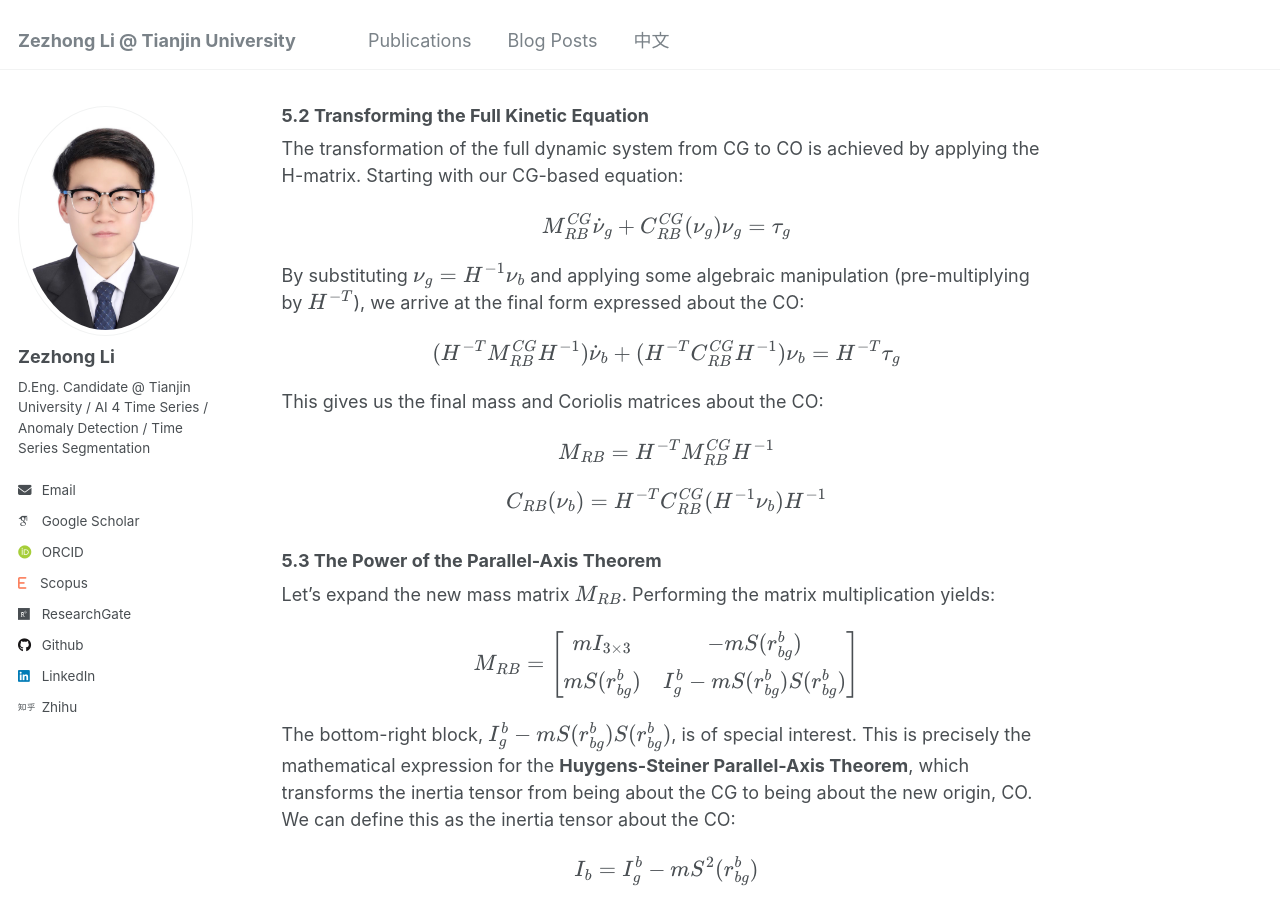
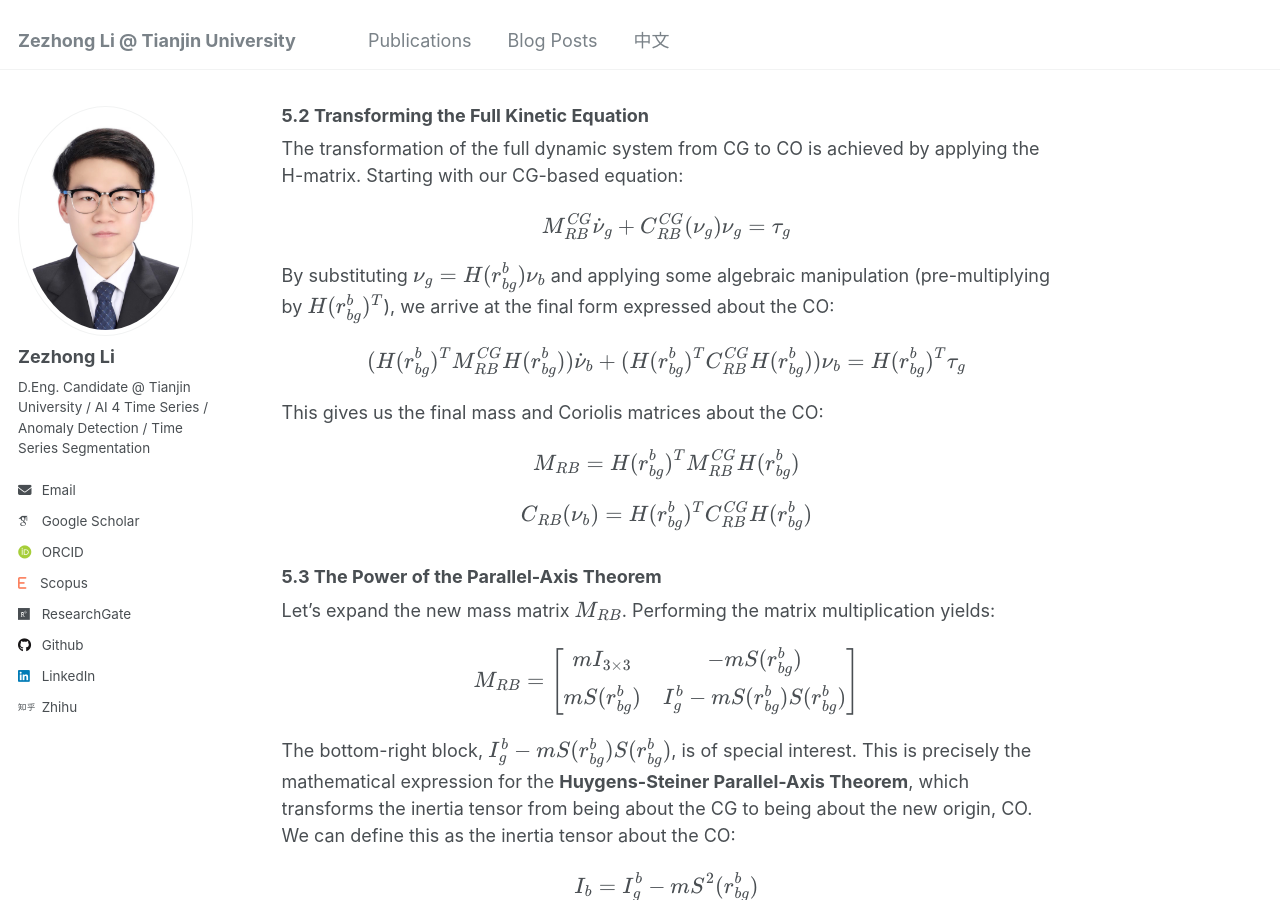
Before and after one commit to lzz19980125/lzz19980125.github.io, a Jekyll site: the page built from _posts/2025-8-2-Kinetics Analysis of Underwater Gliders.md, in a window 1280 px wide and 900 px high, scrolled down 7119 px. Built offline with Jekyll 4.4.1, drawn with Linux system fonts in a browser that asks for light colours; some web fonts are replaced.

Commit message:
Update 2025-8-2-Kinetics Analysis of Underwater Gliders.md

```diff
--- a/_posts/2025-8-2-Kinetics Analysis of Underwater Gliders.md
+++ b/_posts/2025-8-2-Kinetics Analysis of Underwater Gliders.md
@@ -207,15 +207,15 @@ The transformation of the full dynamic system from CG to CO is achieved by apply
 
 $$ M_{RB}^{CG} \dot{\nu}_g + C_{RB}^{CG}(\nu_g) \nu_g = \tau_g $$
 
-By substituting $$\nu_g = H^{-1} \nu_b$$ and applying some algebraic manipulation (pre-multiplying by $$H^{-T}$$), we arrive at the final form expressed about the CO:
+By substituting $$\nu_g = H(r_{bg}^b) \nu_b$$ and applying some algebraic manipulation (pre-multiplying by $$H(r_{bg}^b)^{T}$$), we arrive at the final form expressed about the CO:
 
-$$ (H^{-T} M_{RB}^{CG} H^{-1}) \dot{\nu}_b + (H^{-T} C_{RB}^{CG} H^{-1}) \nu_b = H^{-T} \tau_g $$
+$$ (H(r_{bg}^b)^{T} M_{RB}^{CG} H(r_{bg}^b)) \dot{\nu}_b + (H(r_{bg}^b)^{T} C_{RB}^{CG} H(r_{bg}^b)) \nu_b = H(r_{bg}^b)^{T} \tau_g $$
 
 This gives us the final mass and Coriolis matrices about the CO:
 
-$$ M_{RB} = H^{-T} M_{RB}^{CG} H^{-1} $$
+$$ M_{RB} = H(r_{bg}^b)^{T} M_{RB}^{CG} H(r_{bg}^b) $$
 
-$$ C_{RB}(\nu_b) = H^{-T} C_{RB}^{CG}(H^{-1}\nu_b) H^{-1} $$
+$$ C_{RB}(\nu_b) = H(r_{bg}^b)^{T} C_{RB}^{CG} H(r_{bg}^b) $$
 
 ### 5.3 The Power of the Parallel-Axis Theorem
 
```
